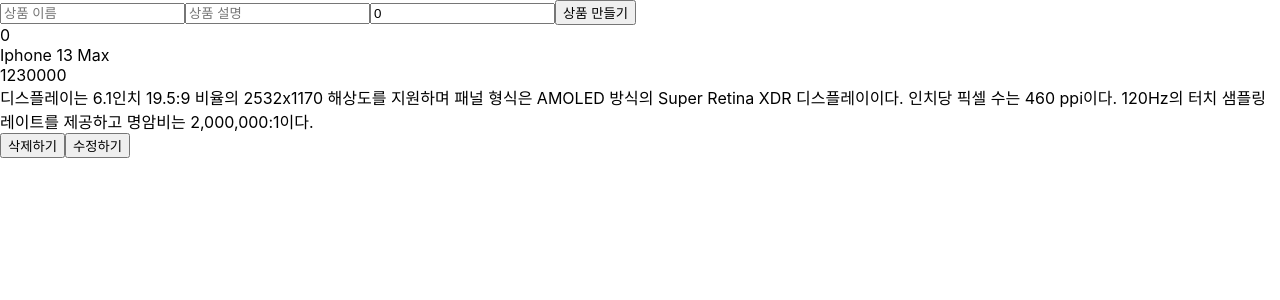
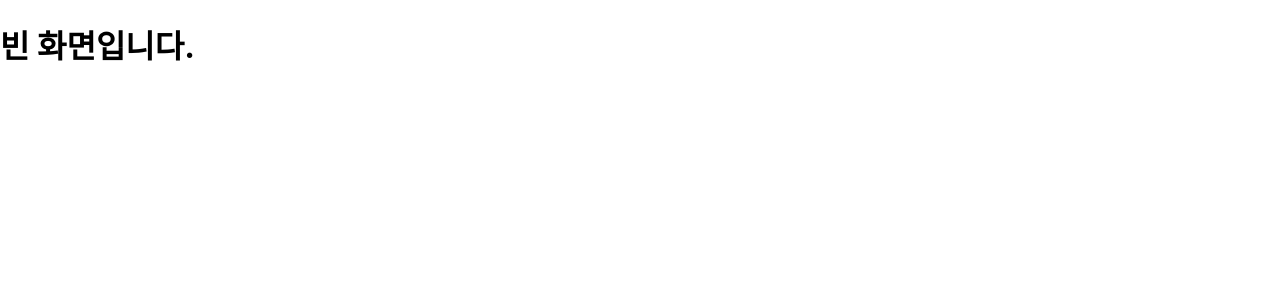
Before and after one commit to ChatHongPT/Shopping_Web, a React (Create React App) app in the folder client/: page / in a window 1280 px wide. Shown: the top 300 px of the page. Built offline with nearby package versions, Linux system fonts and the light colour scheme.

Commit message:
test: App.tsx 코드 임시 작성

```diff
--- a/client/src/App.tsx
+++ b/client/src/App.tsx
@@ -1,121 +1,4 @@
-import {useRef, useState} from 'react';
-
-interface ProductType {
-  id: number;
-  name: string;
-  explanation: string;
-  price: number;
+function App(){
+  return <h1> 빈 화면입니다. </h1>
 }
-
-interface ProductItemProps{
-  product: ProductType;
-  onDelete: (id: number) => void;
-  onUpdate: (product: ProductType)=> void;
-}
-
-const ProductItem = ({product, onDelete, onUpdate}: ProductItemProps) => {
-  const { id, name, price, explanation } = product;
-  const [isEditMode, setIsEditMode ] = useState(false);
-  const [editName, setIsEditName] = useState(product.name);
-  const [editExplanation, setEditExplanation] = useState(product.explanation);
-  const [editPrice, setEditPrice] = useState(product.price);
-
-  return (
-    <div>
-      <div>{id}</div>
-      <div>{name}</div>
-      <div>{price}</div>
-      <div>{explanation}</div>
-
-      <button type = "button" onClick = {() => onDelete(id)}>
-        삭제하기
-      </button>
-
-      <button type = "button" onClick = {() => setIsEditMode((prev) => !prev)}>
-        수정하기
-      </button>
-
-      {isEditMode && (
-        <form onSubmit = {(event) => {
-          event.preventDefault();
-          onUpdate({
-            id,
-            name: editName,
-            price: editPrice,
-            explanation: editExplanation,
-          });
-        }}
-        >
-        <input type = "text" placeholder = "상품 이름" value={editName} onChange={(event) => setIsEditName(event.target.value)}/>
-        <input type = "text" placeholder = "상품 설명" value={editExplanation} onChange={(event) => setEditExplanation(event.target.value)}/>
-        <input type = "number" placeholder = "상품 가격" value={editPrice} onChange={(event) => setEditPrice(parseInt(event.target.value, 18))}/>
-        <input type = "submit" value = "상품 수정하기"/>
-        </form>
-      )}
-    </div>
-  );
-};
-
-function App(){
-  const [products, setProducts] = useState<ProductType[]>([
-    {
-      id: 0,
-      name: 'Iphone 13 Max',
-      explanation: '디스플레이는 6.1인치 19.5:9 비율의 2532x1170 해상도를 지원하며 패널 형식은 AMOLED 방식의 Super Retina XDR 디스플레이이다. 인치당 픽셀 수는 460 ppi이다. 120Hz의 터치 샘플링 레이트를 제공하고 명암비는 2,000,000:1이다.',
-      price: 1230000,
-    },
-  ]);
-  const [name, setName] = useState("");
-  const [explanation, setExplanation] = useState("");
-  const [price, setPrice] = useState(0);
-
-  const fakeId = useRef(0);
-  const handleCreate = (newProduct :  Omit<ProductType, 'id'>) => {
-    fakeId.current +=1;
-    setProducts([
-      ...products,
-      {
-        ...newProduct,
-        id: fakeId.current,
-      },
-    ]);
-  };
-
-  const handleDelete = (id: number) =>
-    setProducts(products.filter((product) => product.id !== id));
-
-  const handleUpdate = (updateProduct: {
-    id: number;
-    name: string;
-    explanation: string;
-    price: number;
-  }) => {
-    setProducts(
-      products.map((product) => product.id === updateProduct.id ? updateProduct : product)
-    );
-  };
-
-  return (
-    <>
-      <form onSubmit = {(event) => {
-        event.preventDefault();
-        handleCreate({
-          name,
-          explanation,
-          price,
-        });
-      }}
-      >
-        <input value = {name} onChange = {(event) => setName(event.target.value)} type = "text" placeholder="상품 이름"/>
-        <input value = {explanation} onChange = {(event) => setExplanation(event.target.value)} type = "text" placeholder="상품 설명"/>
-        <input value = {price} onChange = {(event) => setPrice(parseInt(event.target.value, 10))} type = "number" placeholder = "상품 가격"/>
-        <input type = "submit" value = "상품 만들기"/>
-      </form>
-      {products.map((product) => (
-        <ProductItem key = {product.id} product={product} onDelete={handleDelete} onUpdate={handleUpdate}/>
-      ))}
-    </>
-  )
-}
-
 export default App;
```
